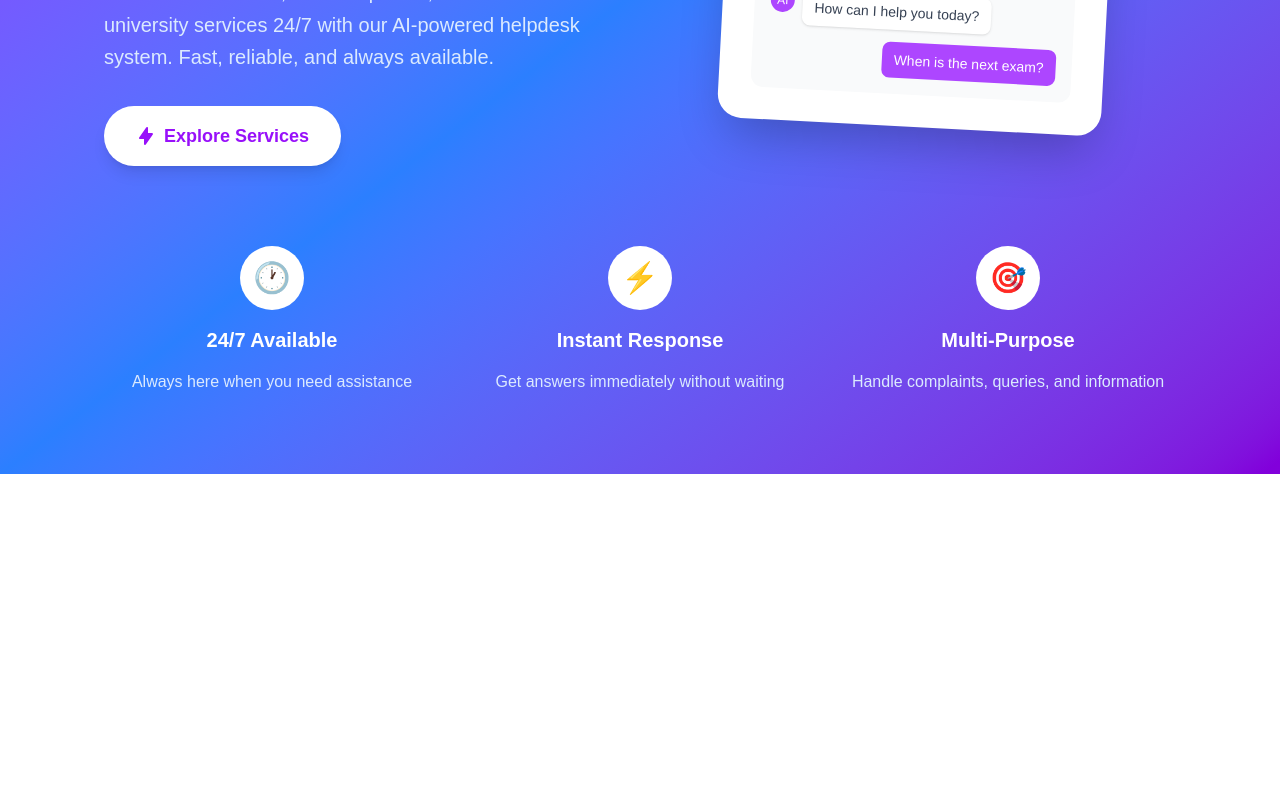
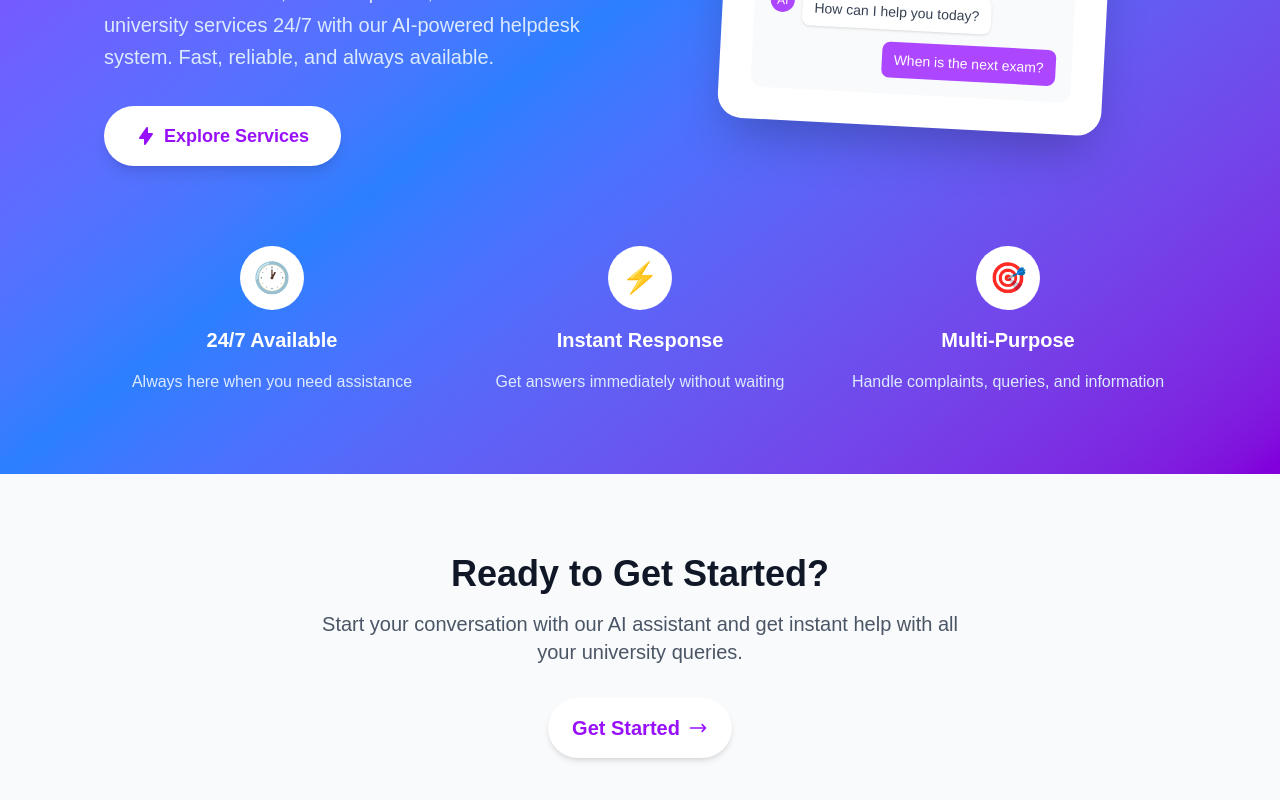
Before and after one commit to takbir-hasan/HackTheAI-Final-Round, a Next.js app in the folder frontend/: page / in a window 1280 px wide. Shown: the part 496-1296 px from the top of the page. Before the commit the page ends 970 px from the top, so only its background shows below. Built offline with nearby package versions, Linux system fonts and the light colour scheme.

Commit message:
added the chatsection button under the hero section

```diff
--- /dev/null
+++ b/frontend/src/app/components/ChatSection.tsx
@@ -0,0 +1,66 @@
+"use client";
+
+import React from 'react';
+
+const ChatSection = () => {
+  const handleChatClick = () => {
+    // Add your chat functionality here
+    console.log("Chat button clicked!");
+  };
+
+  return (
+    <section className="py-12 sm:py-16 lg:py-20 bg-gray-50">
+      <div className="max-w-7xl mx-auto px-4 sm:px-6 lg:px-8">
+        <div className="text-center space-y-6 sm:space-y-8">
+          <div className="space-y-4">
+            <h2 className="text-2xl sm:text-3xl lg:text-4xl font-bold text-gray-900">
+              Ready to Get Started?
+            </h2>
+            <p className="text-base sm:text-lg lg:text-xl text-gray-600 max-w-2xl mx-auto">
+              Start your conversation with our AI assistant and get instant help with all your university queries.
+            </p>
+          </div>
+
+          <div className="flex justify-center">
+            <button
+              onClick={handleChatClick}
+              className="
+                bg-white text-purple-600
+                px-4 py-3 sm:px-6 sm:py-4
+                rounded-full font-semibold
+                text-base sm:text-lg lg:text-xl
+                hover:bg-purple-500 hover:text-gray-50 hover:shadow-xl
+                active:scale-95
+                transition-all duration-300
+                transform hover:scale-105
+                flex items-center justify-center space-x-2
+                shadow-md
+                min-w-[140px] sm:min-w-[160px] lg:min-w-[180px]
+                focus:outline-none focus:ring-2 focus:ring-purple-300 focus:ring-offset-2
+                group
+              "
+              type="button"
+            >
+              <span>Get Started</span>
+              <svg
+                className="w-4 h-4 sm:w-5 sm:h-5 transition-transform group-hover:translate-x-1"
+                fill="none"
+                stroke="currentColor"
+                viewBox="0 0 24 24"
+              >
+                <path
+                  strokeLinecap="round"
+                  strokeLinejoin="round"
+                  strokeWidth={2}
+                  d="M17 8l4 4m0 0l-4 4m4-4H3"
+                />
+              </svg>
+            </button>
+          </div>
+        </div>
+      </div>
+    </section>
+  );
+};
+
+export default ChatSection;
--- a/frontend/src/app/page.tsx
+++ b/frontend/src/app/page.tsx
@@ -1,11 +1,13 @@
 import Navbar from "./navbar";
 import HeroSection from "./components/HeroSection";
+import ChatSection from "./components/ChatSection";
 
 export default function Home() {
   return (
     <div className="min-h-screen">
       <Navbar />
       <HeroSection />
+      <ChatSection />
     </div>
   );
 }
```
